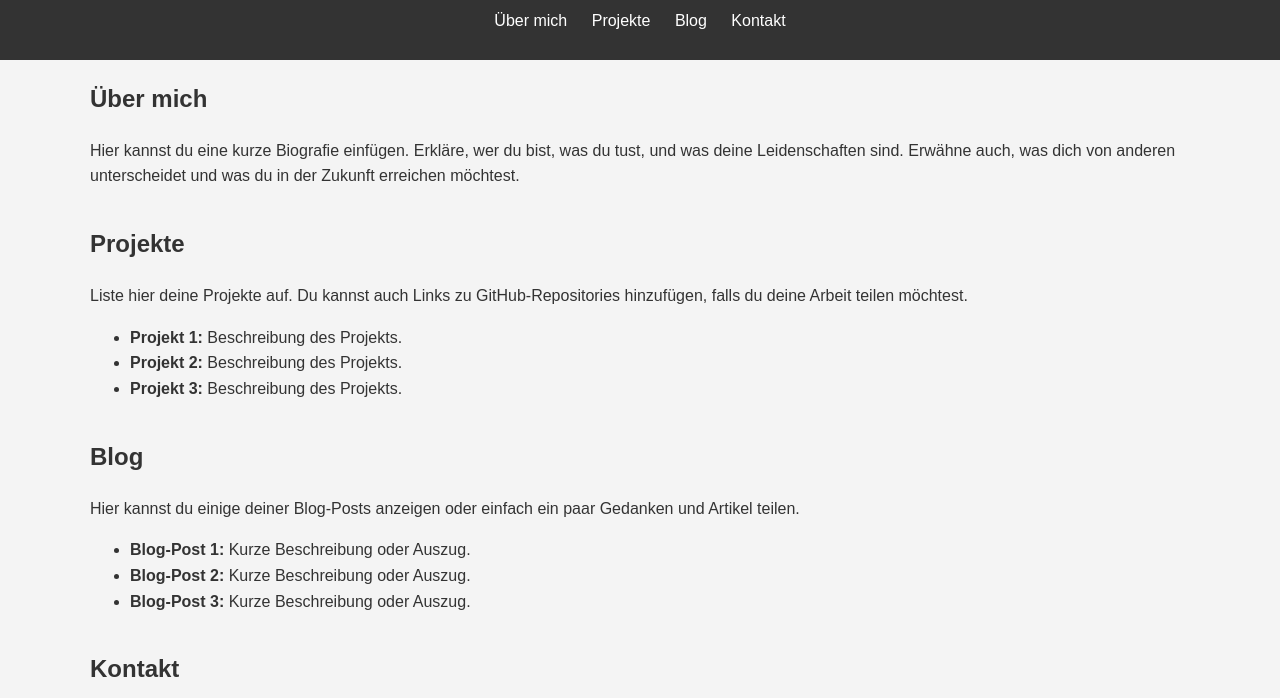
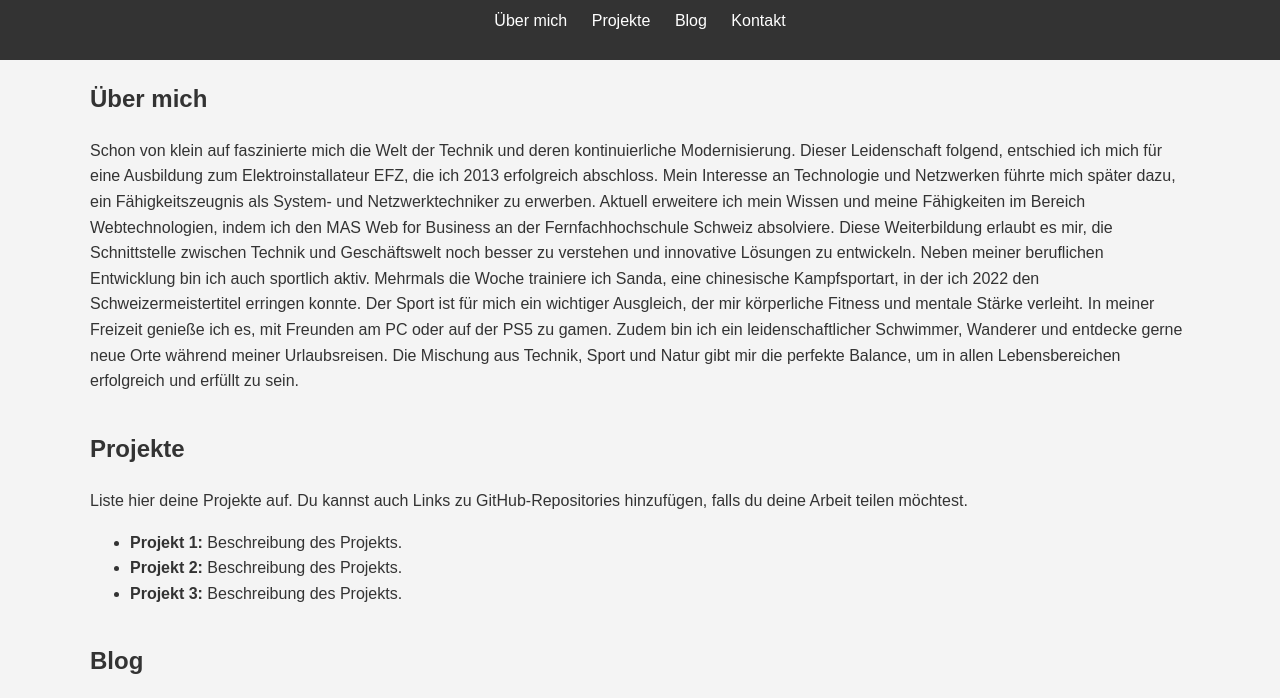
Before and after one commit to jeroen-vdm/Web-Portfolio, a plain HTML site: page index.html in a window 1280 px wide. Shown: the part 96-794 px from the top of the page. Drawn offline with Linux system fonts and the light colour scheme.

Commit message:
BioUpdate

```diff
--- a/index.html
+++ b/index.html
@@ -66,7 +66,13 @@
 
     <section id="about" class="container">
         <h2>Über mich</h2>
-        <p>Hier kannst du eine kurze Biografie einfügen. Erkläre, wer du bist, was du tust, und was deine Leidenschaften sind. Erwähne auch, was dich von anderen unterscheidet und was du in der Zukunft erreichen möchtest.</p>
+        <p>Schon von klein auf faszinierte mich die Welt der Technik und deren kontinuierliche Modernisierung. Dieser Leidenschaft folgend, entschied ich mich für eine Ausbildung zum Elektroinstallateur EFZ, die ich 2013 erfolgreich abschloss. Mein Interesse an Technologie und Netzwerken führte mich später dazu, ein Fähigkeitszeugnis als System- und Netzwerktechniker zu erwerben.
+
+            Aktuell erweitere ich mein Wissen und meine Fähigkeiten im Bereich Webtechnologien, indem ich den MAS Web for Business an der Fernfachhochschule Schweiz absolviere. Diese Weiterbildung erlaubt es mir, die Schnittstelle zwischen Technik und Geschäftswelt noch besser zu verstehen und innovative Lösungen zu entwickeln.
+
+            Neben meiner beruflichen Entwicklung bin ich auch sportlich aktiv. Mehrmals die Woche trainiere ich Sanda, eine chinesische Kampfsportart, in der ich 2022 den Schweizermeistertitel erringen konnte. Der Sport ist für mich ein wichtiger Ausgleich, der mir körperliche Fitness und mentale Stärke verleiht.
+
+            In meiner Freizeit genieße ich es, mit Freunden am PC oder auf der PS5 zu gamen. Zudem bin ich ein leidenschaftlicher Schwimmer, Wanderer und entdecke gerne neue Orte während meiner Urlaubsreisen. Die Mischung aus Technik, Sport und Natur gibt mir die perfekte Balance, um in allen Lebensbereichen erfolgreich und erfüllt zu sein.</p>
     </section>
 
     <section id="projects" class="container">
```
